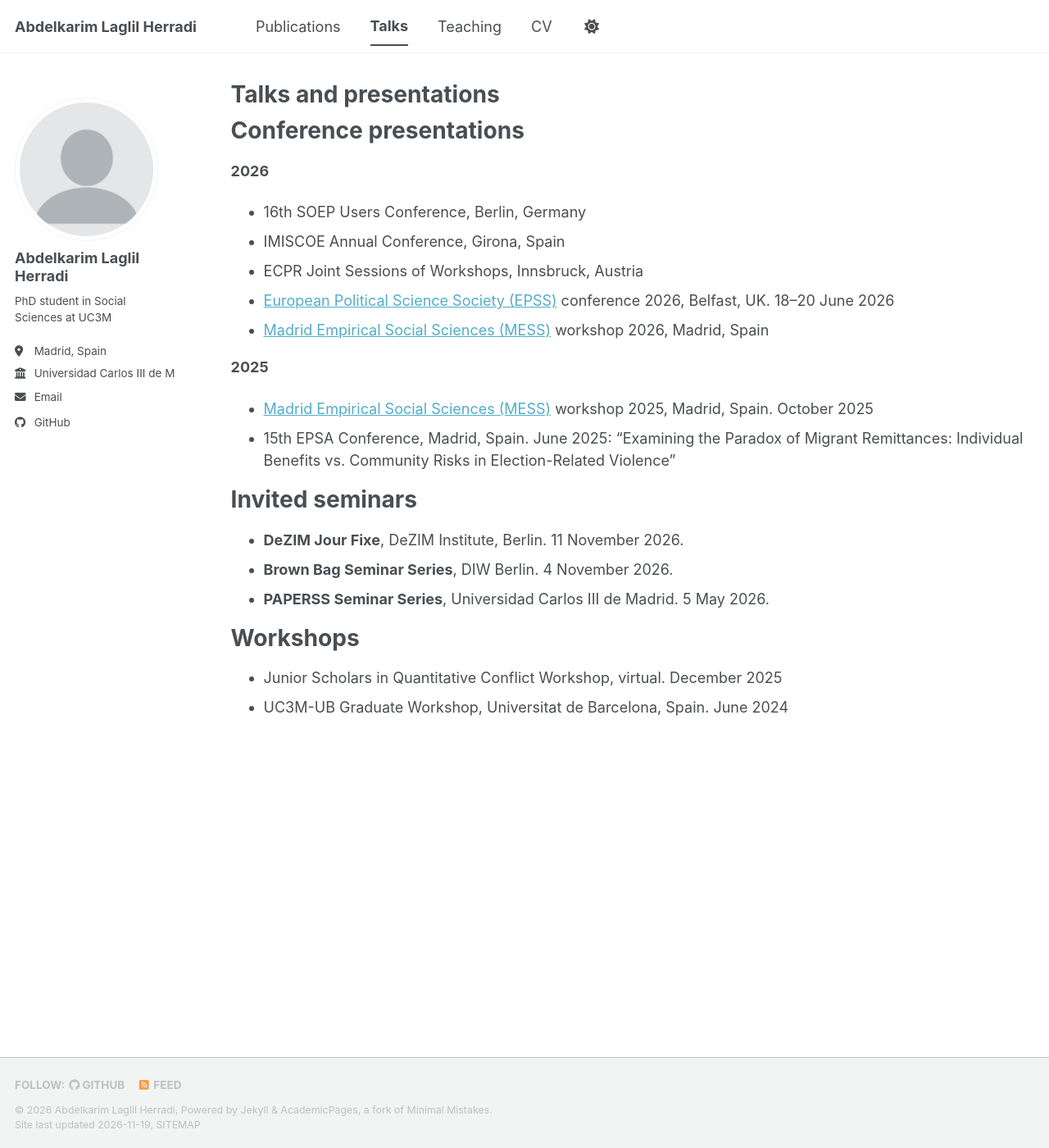
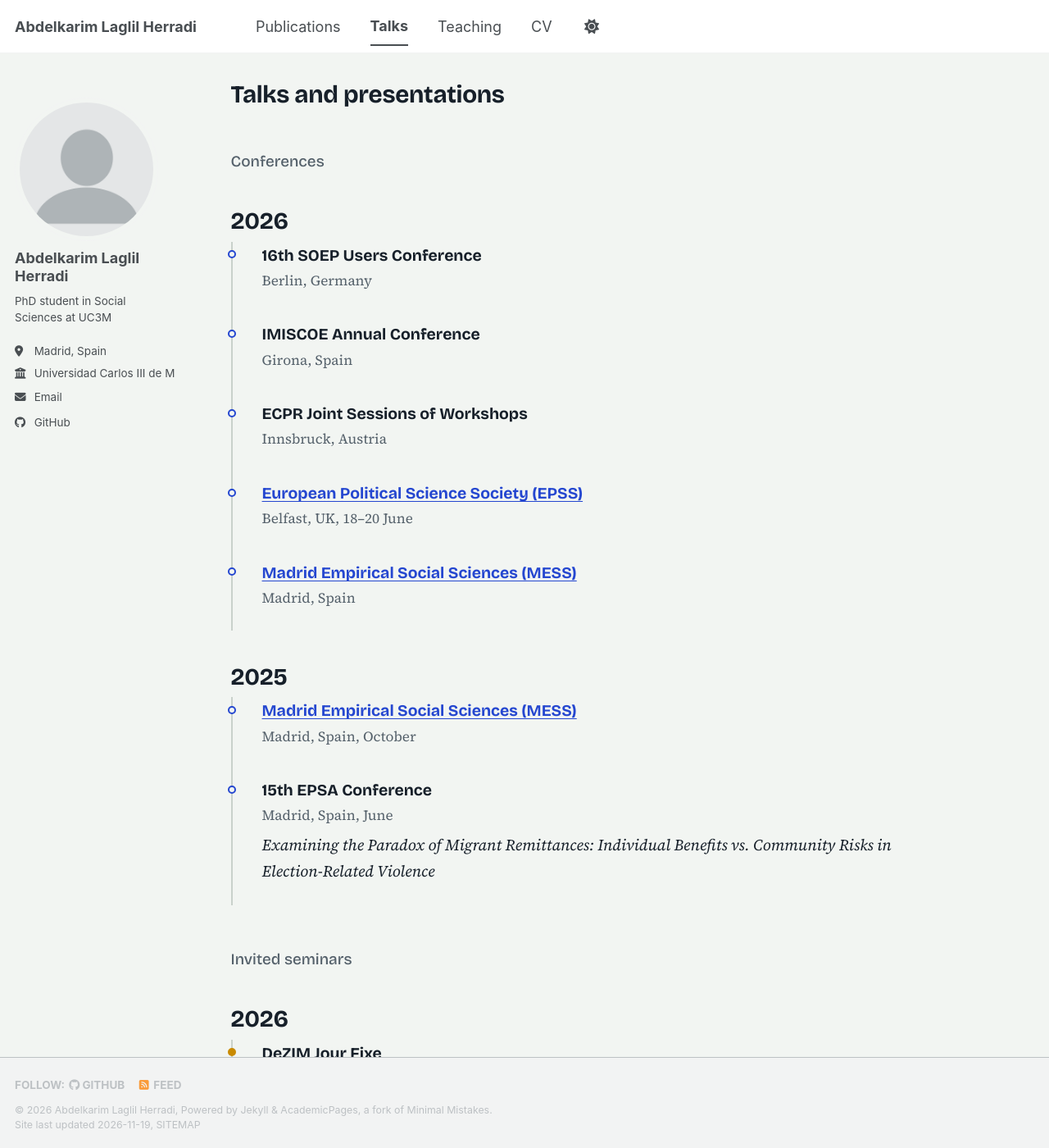
Before and after one commit to AbdelkarimLaglil/AbdelkarimLaglil.github.io, a Jekyll site: the page built from _pages/talks.md, in a window 1280 px wide and 1400 px high. Shown: the whole window at 82% size. Built offline with Jekyll 4.4.1, drawn with Linux system fonts in a browser that asks for light colours; a script bundle is joined from its source files by our own code; a style sheet for code colours, icons or effects is not loaded; some of the changed text lies outside the part shown.

Commit message:
Redesign home, talks and publications
Co-Authored-By: Claude Sonnet 5.5 <noreply@anthropic.com>
Claude-Session: https://claude.ai/code/session_017vH5ZQkLibWayVuG7moGCB

```diff
--- a/_includes/head/custom.html
+++ b/_includes/head/custom.html
@@ -23,3 +23,8 @@
 <meta name="theme-color" content="var(--global-bg-color)"/>
 
 <!-- end custom head snippets -->
+
+<!-- Site typefaces -->
+<link rel="preconnect" href="https://fonts.googleapis.com">
+<link rel="preconnect" href="https://fonts.gstatic.com" crossorigin>
+<link href="https://fonts.googleapis.com/css2?family=Bricolage+Grotesque:opsz,wght@12..96,500;12..96,700&family=Source+Serif+4:ital,opsz,wght@0,8..60,400;0,8..60,600;1,8..60,400&display=swap" rel="stylesheet">
--- a/_pages/talks.md
+++ b/_pages/talks.md
@@ -5,29 +5,31 @@ permalink: /talks/
 author_profile: true
 ---
 
-Conference presentations
-======
+<p class="lh-group">Conferences</p>
+<h2 class="lh-year">2026</h2>
+<ul class="lh-timeline">
+<li><span class="lh-venue">16th SOEP Users Conference</span><span class="lh-where">Berlin, Germany</span></li>
+<li><span class="lh-venue">IMISCOE Annual Conference</span><span class="lh-where">Girona, Spain</span></li>
+<li><span class="lh-venue">ECPR Joint Sessions of Workshops</span><span class="lh-where">Innsbruck, Austria</span></li>
+<li><span class="lh-venue"><a href="https://epssnet.org/">European Political Science Society (EPSS)</a></span><span class="lh-where">Belfast, UK, 18–20 June</span></li>
+<li><span class="lh-venue"><a href="https://madridempiricalsocialsciences.github.io/aboutus/">Madrid Empirical Social Sciences (MESS)</a></span><span class="lh-where">Madrid, Spain</span></li>
+</ul>
+<h2 class="lh-year">2025</h2>
+<ul class="lh-timeline">
+<li><span class="lh-venue"><a href="https://madridempiricalsocialsciences.github.io/aboutus/">Madrid Empirical Social Sciences (MESS)</a></span><span class="lh-where">Madrid, Spain, October</span></li>
+<li><span class="lh-venue">15th EPSA Conference</span><span class="lh-where">Madrid, Spain, June</span><span class="lh-paper">Examining the Paradox of Migrant Remittances: Individual Benefits vs. Community Risks in Election-Related Violence</span></li>
+</ul>
 
-**2026**
-* 16th SOEP Users Conference, Berlin, Germany
-* IMISCOE Annual Conference, Girona, Spain
-* ECPR Joint Sessions of Workshops, Innsbruck, Austria
-* [European Political Science Society (EPSS)](https://epssnet.org/) conference 2026, Belfast, UK. 18–20 June 2026
-* [Madrid Empirical Social Sciences (MESS)](https://madridempiricalsocialsciences.github.io/aboutus/) workshop 2026, Madrid, Spain
+<p class="lh-group">Invited seminars</p>
+<h2 class="lh-year">2026</h2>
+<ul class="lh-timeline">
+<li class="now"><span class="lh-venue">DeZIM Jour Fixe</span><span class="lh-where">DeZIM Institute, Berlin, 11 November</span></li>
+<li class="now"><span class="lh-venue">Brown Bag Seminar Series</span><span class="lh-where">DIW Berlin, 4 November</span></li>
+<li><span class="lh-venue">PAPERSS Seminar Series</span><span class="lh-where">Universidad Carlos III de Madrid, 5 May</span></li>
+</ul>
 
-**2025**
-* [Madrid Empirical Social Sciences (MESS)](https://madridempiricalsocialsciences.github.io/aboutus/) workshop 2025, Madrid, Spain. October 2025
-* 15th EPSA Conference, Madrid, Spain. June 2025: "Examining the Paradox of Migrant Remittances: Individual Benefits vs. Community Risks in Election-Related Violence"
-
-Invited seminars
-======
-
-* **DeZIM Jour Fixe**, DeZIM Institute, Berlin. 11 November 2026.
-* **Brown Bag Seminar Series**, DIW Berlin. 4 November 2026.
-* **PAPERSS Seminar Series**, Universidad Carlos III de Madrid. 5 May 2026.
-
-Workshops
-======
-
-* Junior Scholars in Quantitative Conflict Workshop, virtual. December 2025
-* UC3M-UB Graduate Workshop, Universitat de Barcelona, Spain. June 2024
+<p class="lh-group">Workshops</p>
+<ul class="lh-timeline">
+<li><span class="lh-venue">Junior Scholars in Quantitative Conflict Workshop</span><span class="lh-where">Virtual, December 2025</span></li>
+<li><span class="lh-venue">UC3M-UB Graduate Workshop</span><span class="lh-where">Universitat de Barcelona, Spain, June 2024</span></li>
+</ul>
--- /dev/null
+++ b/_sass/layout/_lh.scss
@@ -0,0 +1,109 @@
+/* ==========================================================================
+   Site identity: route, talks timeline, publication dossiers
+   ========================================================================== */
+
+:root {
+  --lh-paper: #f2f5f2;
+  --lh-ink: #17202a;
+  --lh-muted: #55616b;
+  --lh-route: #2547d0;
+  --lh-now: #c98a00;
+  --lh-rule: #c9d1cb;
+  --lh-display: "Bricolage Grotesque", -apple-system, "Segoe UI", sans-serif;
+  --lh-body: "Source Serif 4", Georgia, serif;
+}
+html[data-theme="dark"] {
+  --lh-paper: #1d2328;
+  --lh-ink: #e8ece9;
+  --lh-muted: #a3afb6;
+  --lh-route: #8ea2ff;
+  --lh-now: #e8b43a;
+  --lh-rule: #3a444b;
+}
+
+/* Page surface (light only; dark keeps the theme background) */
+html:not([data-theme="dark"]) body,
+html:not([data-theme="dark"]) .initial-content,
+html:not([data-theme="dark"]) .page,
+html:not([data-theme="dark"]) .archive { background-color: var(--lh-paper); }
+
+/* Reading text in the main column */
+.page__content,
+.archive {
+  font-family: var(--lh-body);
+  font-size: 1.06rem;
+  line-height: 1.7;
+  color: var(--lh-ink);
+}
+.page__content p,
+.archive p { max-width: 62ch; }
+.page__content h1, .page__content h2, .page__content h3,
+.archive h1, .archive h2, .archive h3,
+.archive__item-title,
+.page__title {
+  font-family: var(--lh-display);
+  font-weight: 700;
+  letter-spacing: -0.01em;
+  color: var(--lh-ink);
+}
+.page__content a, .archive a { color: var(--lh-route); text-decoration: underline; text-underline-offset: 0.18em; }
+.page__content a:hover, .archive a:hover { text-decoration-thickness: 2px; }
+.sidebar, .author__name, .author__bio { font-family: var(--lh-display); }
+
+/* ---- Route: Madrid to Berlin ---- */
+.lh-route { margin: 0.5rem 0 2rem; max-width: 40rem; }
+.lh-route svg { width: 100%; height: auto; display: block; overflow: visible; }
+.lh-route .line {
+  fill: none; stroke: var(--lh-route); stroke-width: 2; stroke-linecap: round;
+  stroke-dasharray: 1 7; /* dotted trail */
+}
+.lh-route .line-solid {
+  fill: none; stroke: var(--lh-route); stroke-width: 2.5; stroke-linecap: round;
+  stroke-dasharray: 1; stroke-dashoffset: 1;
+  animation: lh-draw 2.2s ease-out 0.3s forwards;
+}
+.lh-route .from { fill: var(--lh-ink); }
+.lh-route .to { fill: var(--lh-now); }
+.lh-route text { font-family: var(--lh-display); fill: var(--lh-ink); }
+.lh-route .place { font-size: 17px; font-weight: 700; }
+.lh-route .note { font-size: 13px; font-weight: 500; fill: var(--lh-muted); }
+@keyframes lh-draw { to { stroke-dashoffset: 0; } }
+@media (prefers-reduced-motion: reduce) {
+  .lh-route .line-solid { animation: none; stroke-dashoffset: 0; }
+}
+
+/* ---- Research questions ---- */
+.lh-questions { list-style: none; margin: 1.5rem 0 2rem; padding: 0; max-width: 46rem; }
+.lh-questions li { padding: 0.9rem 0; border-top: 1px solid var(--lh-rule); }
+.lh-questions li:last-child { border-bottom: 1px solid var(--lh-rule); }
+.lh-questions strong { font-family: var(--lh-display); display: block; font-size: 1.1rem; }
+.lh-questions span { color: var(--lh-muted); }
+
+/* ---- Talks timeline ---- */
+.lh-year { font-family: var(--lh-display); font-size: 1.6rem; font-weight: 700; margin: 2.2rem 0 0.4rem; }
+.lh-timeline { list-style: none; margin: 0; padding: 0 0 0 1.4rem; border-left: 2px solid var(--lh-rule); max-width: 46rem; }
+.lh-timeline > li { position: relative; padding: 0 0 1.4rem 0.6rem; }
+.lh-timeline > li::before {
+  content: ""; position: absolute; left: -1.4rem; top: 0.55em;
+  width: 10px; height: 10px; margin-left: -6px; border-radius: 50%;
+  background: var(--lh-paper); border: 2px solid var(--lh-route);
+}
+.lh-timeline > li.now::before { background: var(--lh-now); border-color: var(--lh-now); }
+.lh-venue { font-family: var(--lh-display); font-weight: 700; font-size: 1.08rem; display: block; }
+.lh-where { color: var(--lh-muted); font-size: 0.95rem; display: block; }
+.lh-paper { display: block; margin-top: 0.25rem; font-style: italic; }
+.lh-group { font-family: var(--lh-display); font-weight: 500; color: var(--lh-muted); margin: 2.8rem 0 0; font-size: 1.05rem; }
+
+/* ---- Publication dossiers ---- */
+.lh-dossier { margin: 2.4rem 0 0; max-width: 46rem; }
+.lh-dossier > h2 { margin: 0 0 0.2rem; font-size: 1.5rem; }
+.lh-dossier > .lead { margin: 0 0 0.8rem; color: var(--lh-muted); }
+.lh-entry { padding: 0.8rem 0 0.8rem 1rem; border-left: 3px solid var(--lh-route); margin: 0.6rem 0; }
+.lh-entry .title { font-family: var(--lh-display); font-weight: 700; display: block; }
+.lh-entry .sub { display: block; font-style: italic; }
+.lh-entry .who { display: block; color: var(--lh-muted); font-size: 0.95rem; }
+.lh-entry.chapter { border-left-color: var(--lh-now); }
+.lh-quiet { max-width: 46rem; color: var(--lh-muted); }
+.lh-quiet li { margin: 0.5rem 0; }
+
+:focus-visible { outline: 3px solid var(--lh-route); outline-offset: 2px; }
--- a/assets/css/main.scss
+++ b/assets/css/main.scss
@@ -34,5 +34,7 @@
 
     "layout/page",
     "layout/archive",
-    "layout/sidebar"
+    "layout/sidebar",
+
+    "layout/lh"
 ;
```
Also changed, not shown: _pages/about.md (+25 -1 lines), _pages/publications.md (+26 -14 lines).
